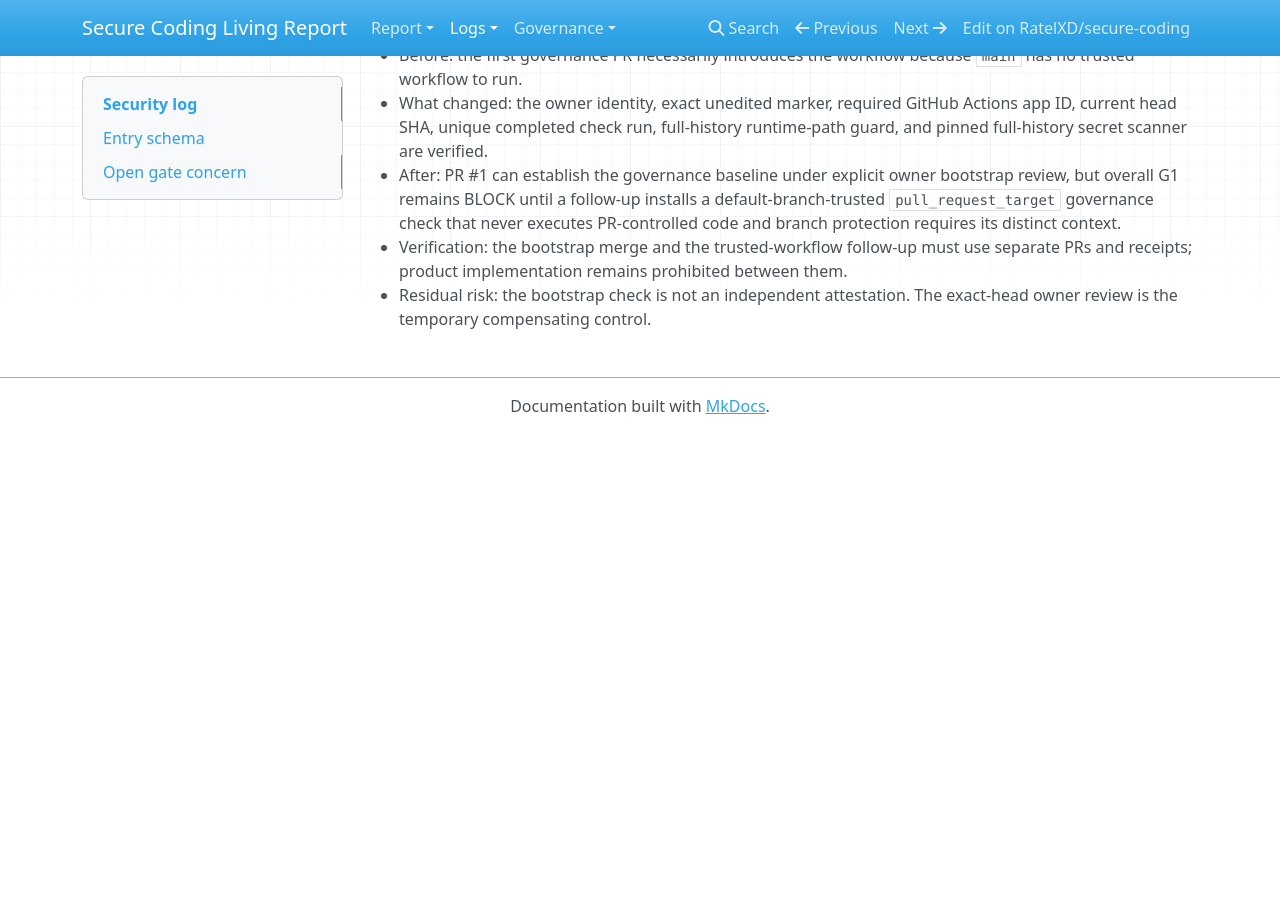
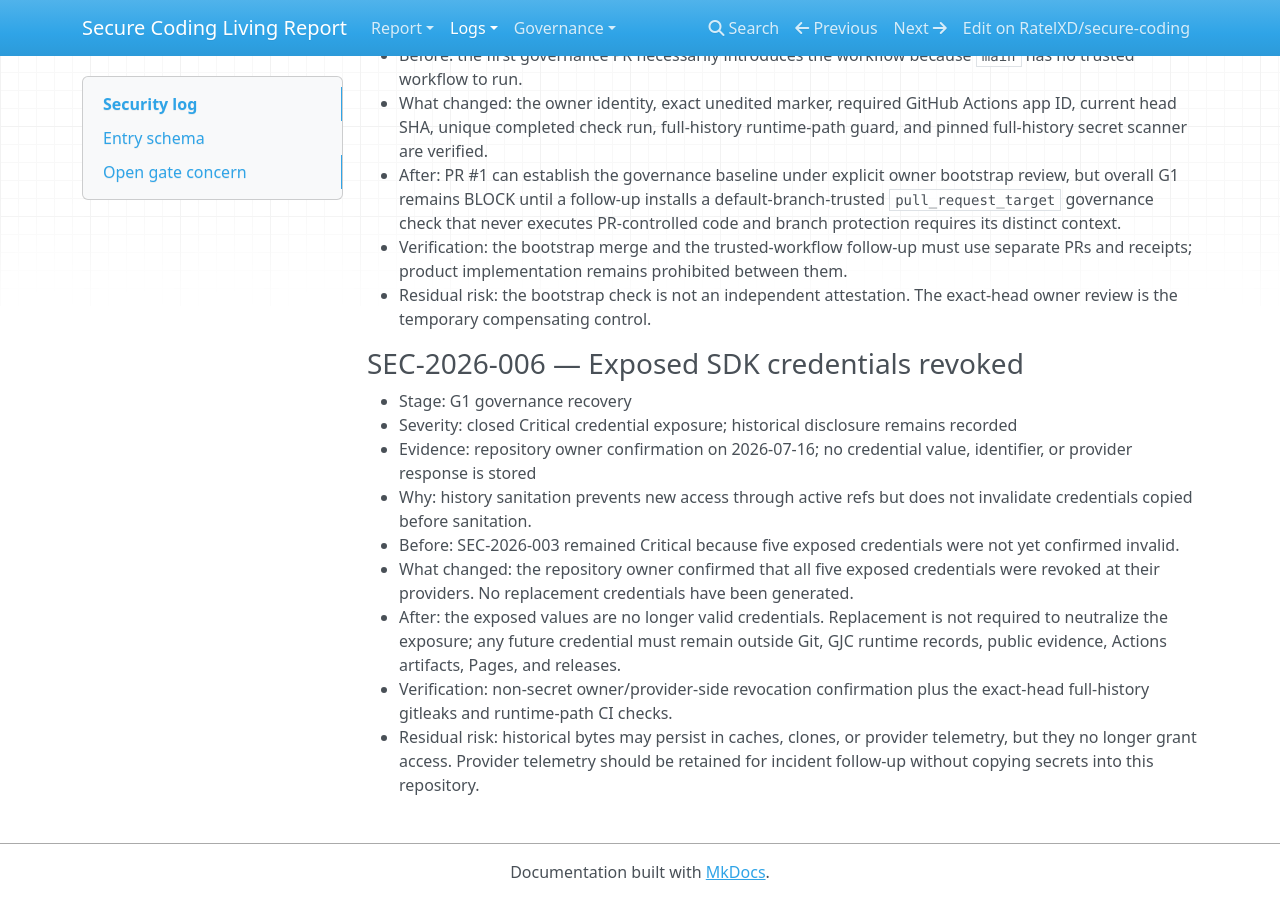
Before and after one commit to RatelXD/secure-coding, an MkDocs documentation site: the page built from docs/report/security-log.md, in a window 1280 px wide and 900 px high, scrolled down 2355 px. Built offline with MkDocs 1.6.1, drawn with Linux system fonts in a browser that asks for light colours; nearby versions of some CDN libraries; before the commit the page ends 2789 px from its top, so only the background shows below that.

Commit message:
security: record credential revocation

```diff
--- a/docs/report/security-log.md
+++ b/docs/report/security-log.md
@@ -76,3 +76,15 @@ Entries are append-only and use IDs `SEC-YYYY-NNN`.
 - After: PR #1 can establish the governance baseline under explicit owner bootstrap review, but overall G1 remains BLOCK until a follow-up installs a default-branch-trusted `pull_request_target` governance check that never executes PR-controlled code and branch protection requires its distinct context.
 - Verification: the bootstrap merge and the trusted-workflow follow-up must use separate PRs and receipts; product implementation remains prohibited between them.
 - Residual risk: the bootstrap check is not an independent attestation. The exact-head owner review is the temporary compensating control.
+
+### SEC-2026-006 — Exposed SDK credentials revoked
+
+- Stage: G1 governance recovery
+- Severity: closed Critical credential exposure; historical disclosure remains recorded
+- Evidence: repository owner confirmation on 2026-07-16; no credential value, identifier, or provider response is stored
+- Why: history sanitation prevents new access through active refs but does not invalidate credentials copied before sanitation.
+- Before: SEC-2026-003 remained Critical because five exposed credentials were not yet confirmed invalid.
+- What changed: the repository owner confirmed that all five exposed credentials were revoked at their providers. No replacement credentials have been generated.
+- After: the exposed values are no longer valid credentials. Replacement is not required to neutralize the exposure; any future credential must remain outside Git, GJC runtime records, public evidence, Actions artifacts, Pages, and releases.
+- Verification: non-secret owner/provider-side revocation confirmation plus the exact-head full-history gitleaks and runtime-path CI checks.
+- Residual risk: historical bytes may persist in caches, clones, or provider telemetry, but they no longer grant access. Provider telemetry should be retained for incident follow-up without copying secrets into this repository.
```
Also changed, not shown: docs/report/verification-log.md (+1 -0 lines).
